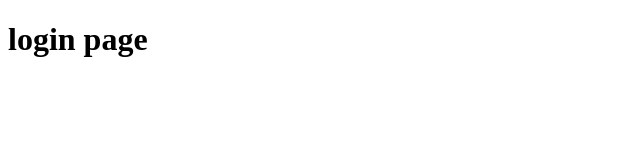
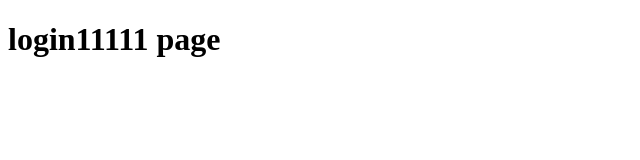
Before and after one commit to asv1997/git_test, a plain HTML site: page login.html in a window 1280 px wide. Shown: the whole page, without its empty margins (0-640 px from the left). Drawn offline with Linux system fonts and the light colour scheme.

Commit message:
changed login.html

```diff
--- a/login.html
+++ b/login.html
@@ -1,5 +1,5 @@
 <!DOCTYPE html>
 <body>
-    <h1>login page</h1>
+    <h1>login11111 page</h1>
 </body>
 </html>
```
